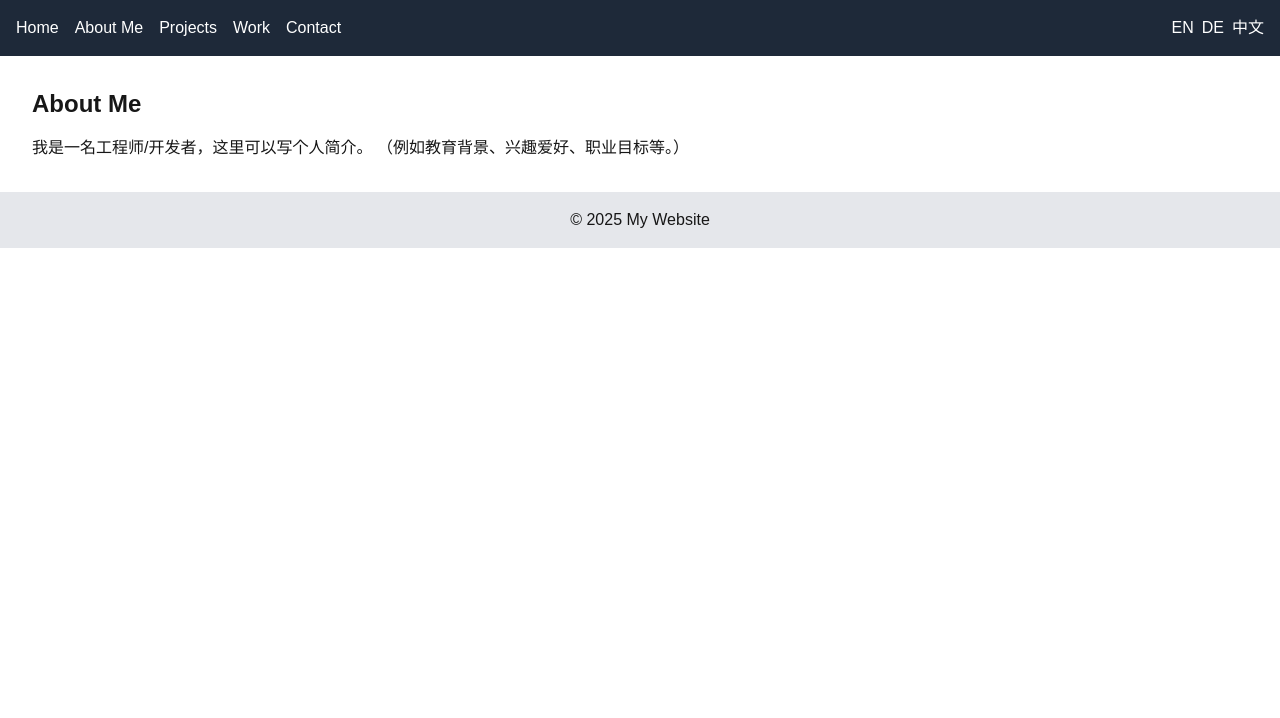
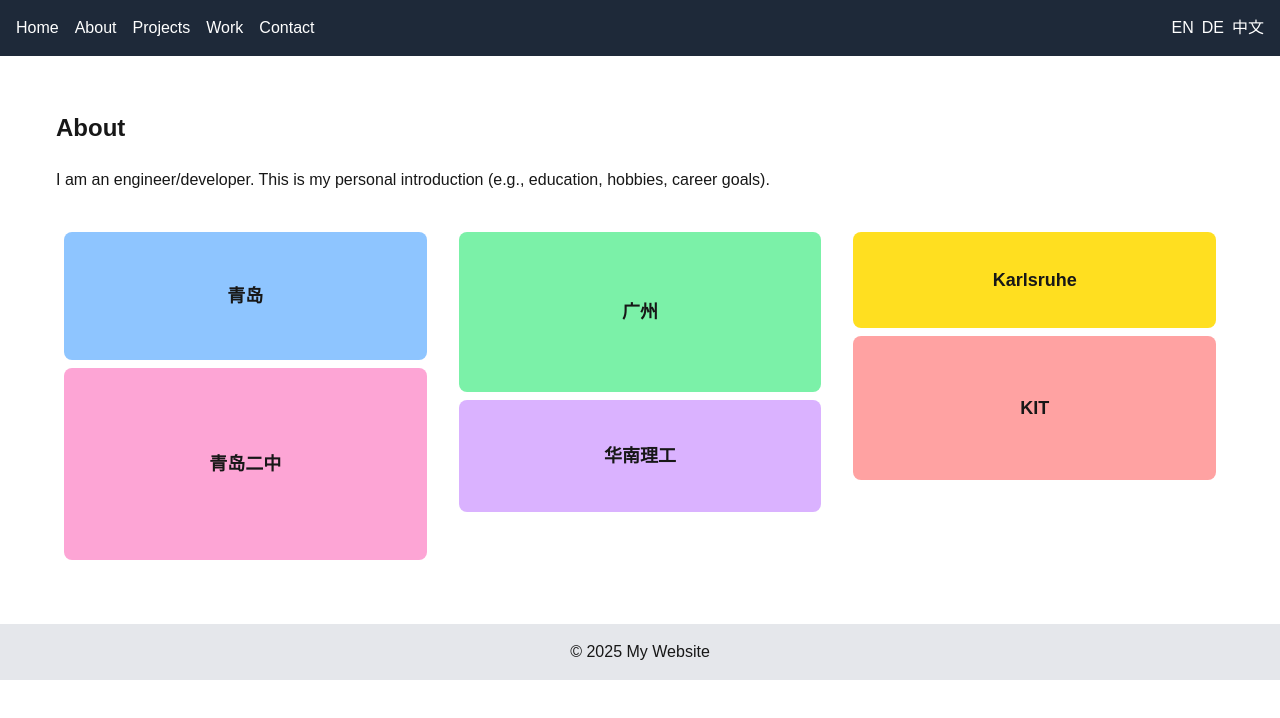
Before and after one commit to HansYuHC/my-nextjs-homepage, a Next.js app: page /about in a window 1280 px wide. Shown: the top 718 px of the page. Built offline with nearby package versions, Linux system fonts and the light colour scheme.

Commit message:
Vercel update

```diff
--- a/app/about/page.tsx
+++ b/app/about/page.tsx
@@ -1,7 +1,20 @@
 'use client'
 
 import useTranslation from '../../lib/useTranslation'
+import Link from 'next/link'
+import Masonry from 'react-masonry-css'
+import { motion } from 'framer-motion'
+import { useState } from 'react'
 import { Suspense } from 'react'
+
+const initialItems = [
+  { id: 'qingdao', label: '青岛', className: 'h-32 bg-blue-300', href: '#' },
+  { id: 'guangzhou', label: '广州', className: 'h-40 bg-green-300', href: '#' },
+  { id: 'karlsruhe', label: 'Karlsruhe', className: 'h-24 bg-yellow-300', href: '#' },
+  { id: 'qdz', label: '青岛二中', className: 'h-48 bg-pink-300', href: '#' },
+  { id: 'scut', label: '华南理工', className: 'h-28 bg-purple-300', href: '#' },
+  { id: 'kit', label: 'KIT', className: 'h-36 bg-red-300', href: '#' },
+]
 
 export default function AboutPage() {
   return (
@@ -12,14 +25,80 @@ export default function AboutPage() {
 }
 
 function AboutContent() {
-  const { t } = useTranslation()
+  const { t, lang } = useTranslation()
+  const [blocks, setBlocks] = useState(initialItems)
+  const [draggingId, setDraggingId] = useState<string | null>(null)
+  const [placeholderIndex, setPlaceholderIndex] = useState<number | null>(null)
+
+  const handleDragStart = (id: string, index: number) => {
+    setDraggingId(id)
+    setPlaceholderIndex(index)
+  }
+
+  const handleDragEnd = (id: string, index: number) => {
+    if (placeholderIndex === null) return
+    const newBlocks = [...blocks]
+    const dragIndex = newBlocks.findIndex((b) => b.id === id)
+    const [dragged] = newBlocks.splice(dragIndex, 1)
+    newBlocks.splice(placeholderIndex, 0, dragged)
+    setBlocks(newBlocks)
+    setDraggingId(null)
+    setPlaceholderIndex(null)
+  }
+
+  // 更新 href 以支持语言参数
+  const blocksWithLang = blocks.map((block) => ({
+    ...block,
+    href: `${block.href}?lang=${lang}`,
+  }))
+
   return (
-    <div>
-      <h1 className="text-2xl font-bold mb-4">{t('about')}</h1>
-      <p>
-        我是一名工程师/开发者，这里可以写个人简介。
-        （例如教育背景、兴趣爱好、职业目标等。）
-      </p>
+    <div className="p-6">
+      <h1 className="text-2xl font-bold mb-6">{t('about')}</h1>
+      <p className="mb-8">{t('aboutDescription')}</p>
+
+      <Masonry
+        breakpointCols={{ default: 3, 1100: 2, 700: 1 }}
+        className="flex w-auto gap-4"
+        columnClassName="bg-clip-padding"
+      >
+        {blocksWithLang.map((block, index) => {
+          const isDragging = draggingId === block.id
+          const isPlaceholder = placeholderIndex === index && draggingId !== block.id
+
+          if (isPlaceholder) {
+            return (
+              <div
+                key={`placeholder-${block.id}`}
+                className={`${block.className} m-2 rounded-lg border-2 border-dashed border-gray-400 bg-gray-200 opacity-50`}
+              />
+            )
+          }
+
+          return (
+            <motion.div
+              key={block.id}
+              layout
+              drag
+              dragMomentum={false}
+              dragElastic={0.05}
+              onDragStart={() => handleDragStart(block.id, index)}
+              onDragEnd={() => handleDragEnd(block.id, index)}
+              className={`${block.className} m-2 rounded-lg flex items-center justify-center text-lg font-bold cursor-grab ${
+                isDragging
+                  ? 'z-50 scale-105 shadow-2xl'
+                  : 'hover:scale-105 hover:shadow-xl transition'
+              }`}
+              style={{ userSelect: 'none' }}
+              initial={{ opacity: 0, y: 30 }}
+              animate={{ opacity: 1, y: 0 }}
+              transition={{ duration: 0.4, delay: index * 0.1 }}
+            >
+              <Link href={block.href}>{block.label}</Link>
+            </motion.div>
+          )
+        })}
+      </Masonry>
     </div>
   )
 }
--- a/package.json
+++ b/package.json
@@ -12,7 +12,8 @@
     "framer-motion": "^12.23.12",
     "next": "15.4.7",
     "react": "19.1.0",
-    "react-dom": "19.1.0"
+    "react-dom": "19.1.0",
+    "react-masonry-css": "^1.0.16"
   },
   "devDependencies": {
     "@eslint/eslintrc": "^3",
--- a/public/lang/global.json
+++ b/public/lang/global.json
@@ -1,11 +1,12 @@
 {
   "en": {
     "home": "Home",
-    "about": "About Me",
+    "about": "About",
     "projects": "Projects",
     "work": "Work",
     "contact": "Contact",
-    "welcome": "Welcome to my website!"
+    "welcome": "Welcome to My Website",
+    "aboutDescription": "I am an engineer/developer. This is my personal introduction (e.g., education, hobbies, career goals)."
   },
   "de": {
     "home": "Startseite",
@@ -13,7 +14,8 @@
     "projects": "Projekte",
     "work": "Arbeit",
     "contact": "Kontakt",
-    "welcome": "Willkommen auf meiner Website!"
+    "welcome": "Willkommen auf meiner Website",
+    "aboutDescription": "Ich bin Ingenieur/Entwickler. Dies ist meine persönliche Vorstellung (z. B. Ausbildung, Hobbys, Karriereziele)."
   },
   "zh": {
     "home": "首页",
@@ -21,6 +23,7 @@
     "projects": "项目",
     "work": "工作",
     "contact": "联系我",
-    "welcome": "欢迎来到我的网站！"
+    "welcome": "欢迎访问我的网站",
+    "aboutDescription": "我是一名工程师/开发者，这里是我的个人简介（例如教育背景、兴趣爱好、职业目标）。"
   }
 }
```
Also changed, not shown: 1 other file (tests, documents, lock files or other folders).
